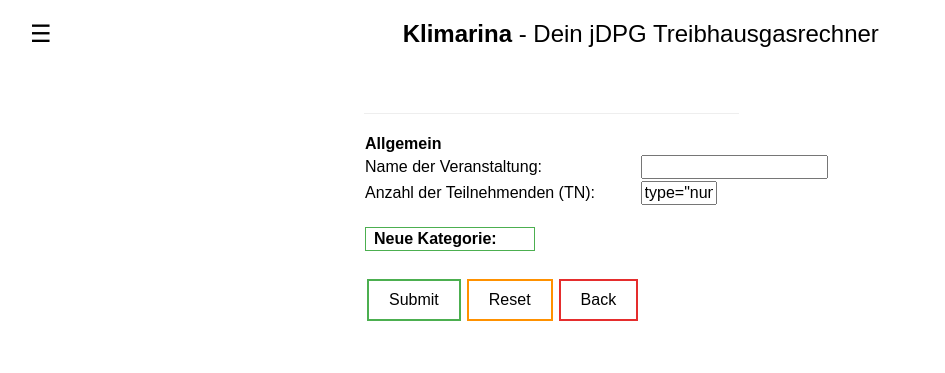
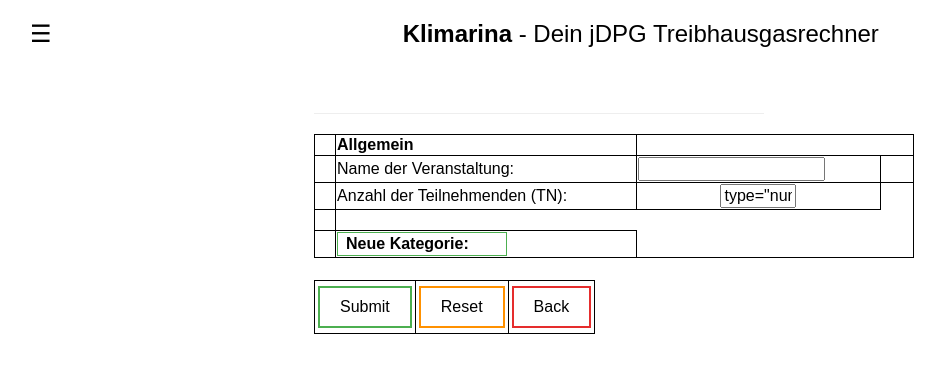
Before and after one commit to Kuhkaefer/Thg-Rechner, a Django app: template rechner/templates/rechner/fill_eventtemplate.html in a window 1280 px wide. Shown: the top 373 px of the page, without its empty margins (26-971 px from the left). Run offline with Django 3.2, Linux system fonts and the light colour scheme; the template is opened without the code that fills it, so the values that code supplies are empty.

Commit message:
adding left and right space in fill_event_template table. playing around with delete button

```diff
--- a/rechner/templates/rechner/base.html
+++ b/rechner/templates/rechner/base.html
@@ -41,7 +41,7 @@
                 margin-top:70px;
                 margin-bottom:30px;
                 /* padding: 0px 0px; */
-                max-width: 500px;
+                max-width: 600px;
             }
         .button {
                 transition-duration: 0.4s;
@@ -105,6 +105,10 @@
             background-color: var(--red);
             color: white; /* All */
             cursor:pointer;
+        }
+
+        .hidden_remove_btn {
+            opacity:0;
         }
 
         .add_btn {
@@ -266,9 +270,10 @@
         div { word-wrap: break-word }
 
         table, th, td {
-          /* border: 1px solid black; */
+          border: 1px solid black;
           border-collapse: collapse;
         }
+        /*
         .calculator br {display:none;width:0;}
         .calculator tr td.br {display:none}
         .calculator tr th.br {display:none}
@@ -279,7 +284,7 @@
           .calculator th {width:100%;}
           .calculator tr td.br {display:table-row;}
           .calculator tr th.br {display:table-row;}
-        }
+        } */
 
 
         .my_input {max-width:100px;}
--- a/rechner/templates/rechner/fill_eventtemplate.html
+++ b/rechner/templates/rechner/fill_eventtemplate.html
@@ -33,20 +33,26 @@
 
     <p> </p>
 
-    <form action="" method="POST"> {% csrf_token %}
+    <form action="" method="POST" name="user-answers"> {% csrf_token %}
         <table id="q_table" style="width:100%">
-            <tr><th style="text-align:left">Allgemein</th></tr>
             <tr>
+              <td> &nbsp;&nbsp;&nbsp;</td>
+              <th style="text-align:left">Allgemein</th>
+            </tr>
+            <tr>
+                <td></td>
                 <td colspan="1"> Name der Veranstaltung: </td>
-                <td colspan="4" class="br">
+                <td colspan="4">
                   {% autoescape off %}
                   <input type="text" name="event_name" maxlength="100" size="17" required value={{event_name}}>
                   {% endautoescape %}
                 </td>
+                <td> &nbsp;&nbsp;&nbsp;&nbsp;&nbsp;</td>
             </tr>
           <tr>
+              <td></td>
               <td colspan="1"> Anzahl der Teilnehmenden (TN): </td>
-              <td>
+              <td style="text-align:center">
                 <input name="TNs" maxlength="18" size="5" required value={{TNs}} type="number" inputmode="decimal" min="0" step="1" class="my_input">
               </td>
           </tr>
@@ -55,6 +61,7 @@
 <!--          Show category -->
                 {% if first %}
                     <tr>
+                      <th></th>
                       <th style="text-align:left" colspan="1">
                         <br>{{q.category}}</br>
                       </th>
@@ -74,18 +81,30 @@
 
 <!--          List questions -->
                 <tr>
+                    <td></td>
                     <td><li>{{q.question_text }} {% if has_unit %} [{{q.unit}}] {% endif %} </li></td>
-                    <td>
+                    <td style="text-align:center">
                         <input id="id_subject"  name={{q.id}} maxlength="20"
-                               size="5" required value={{d}} type="number" inputmode="decimal" lang="en" min="0" step="any" class="my_input">
+                               size="5" style="text-align:center" required value={{d}} type="number" inputmode="decimal"
+                               lang="en" min="0" step="any" class="my_input">
                     </td>
                     <td style="text-align:center">
                         <input type="checkbox" name="scale{{q.id}}" {{scale}} style="float:center;text-align:center">
                     </td>
                     <td>
-                            <button type='submit' name="enter" value=1 hidden="hidden">-</button>
-                            <button type='submit' name="remove_field" value={{q.id}}
-                              class="ar_btn remove_btn"><b>-</b></button>
+                            <!-- <div type='submit' name="enter" value=1 hidden="hidden">-</div>
+                            <div type='submit' name="remove_field" value={{q.id}}
+                              class="ar_btn remove_btn"><b>-</b></div> -->
+                            <!-- <div style="display: inline-block"> <!-- class="ar_btn remove_btn">-->
+                        <!-- <div type="" name="remove_field"
+                                class="ar_btn remove_btn" onClick="document.forms['user-answers'].submit(value={{q.pk}});">-
+                        </div> -->
+                        <!-- <div style="width: 20px;">
+                            <button style="width=100%" type='submit' name="remove_field" value={{q.id}} class="ar_btn remove_btn">-</button>
+                        </div> -->
+
+                      <button type='submit'>-</button>
+                            <!-- </div> -->
                     </td>
 <!--          Info Hint -->
                     <td>
@@ -94,7 +113,8 @@
 
                        <!-- <body> -->
                          <!-- <span class="hovertext" data-hover="{{ q.info_text }}"> -->
-                             <div class="ar_btn info_btn hovertext" data-hover="{{ q.info_text }}" style="font-size:14;font-weight:bold">i</div>
+                         <div class="ar_btn info_btn hovertext" data-hover="{{ q.info_text }}"
+                          style="font-size:14;font-weight:bold;float:right" >i</div>
                          <!-- </span> -->
                        <!-- </body> -->
 
@@ -117,9 +137,7 @@
 <!--              Option to add question -->
                 {% if last %}
                     <tr>
-                      <td ></td>
-                      <td class="br" colspan="1"></td>
-                      <td ></td>
+                      <td colspan="4"></td>
                       <td>
                         <div class="dropdown">
                          <div class="ar_btn add_btn">+</div>
@@ -141,6 +159,8 @@
 
 <!--      Option to add question of new category -->
             <tr>
+
+              <td> </td>
               <td colspan="1">
                 <div class="dropdown">
                  <div class="dropbtn" style="font-weight:bold">Neue Kategorie:</div>
@@ -154,8 +174,9 @@
             </tr>
             {% if cat_added != None %}
                 <tr>
+                  <td> </td>
                   <td colspan="1" style="font-size:16"> Neuer Posten aus {{cat_added}}: </td>
-                  <td colspan="2" class="br"> </td>
+                  <td colspan="2"> </td>
                   <td colspan="1">
                     <div class="dropdown">
                      <div class="ar_btn add_btn" >+</div>
--- a/rechner/views.py
+++ b/rechner/views.py
@@ -245,7 +245,10 @@
             new_c_q_list = None
 
         # Read deleted field and delete it
+        print("diesdas")
+        print(request.POST.get('remove_field'))
         if request.POST.get('remove_field')!=None:
+            print("field removed")
             data = np.delete(data, obj=np.argwhere(data[:,C.iQ]==float(request.POST.get('remove_field'))),axis=0)
 
             # Update first and last bools
```
Lines whose indentation alone changed are shown as unchanged.
